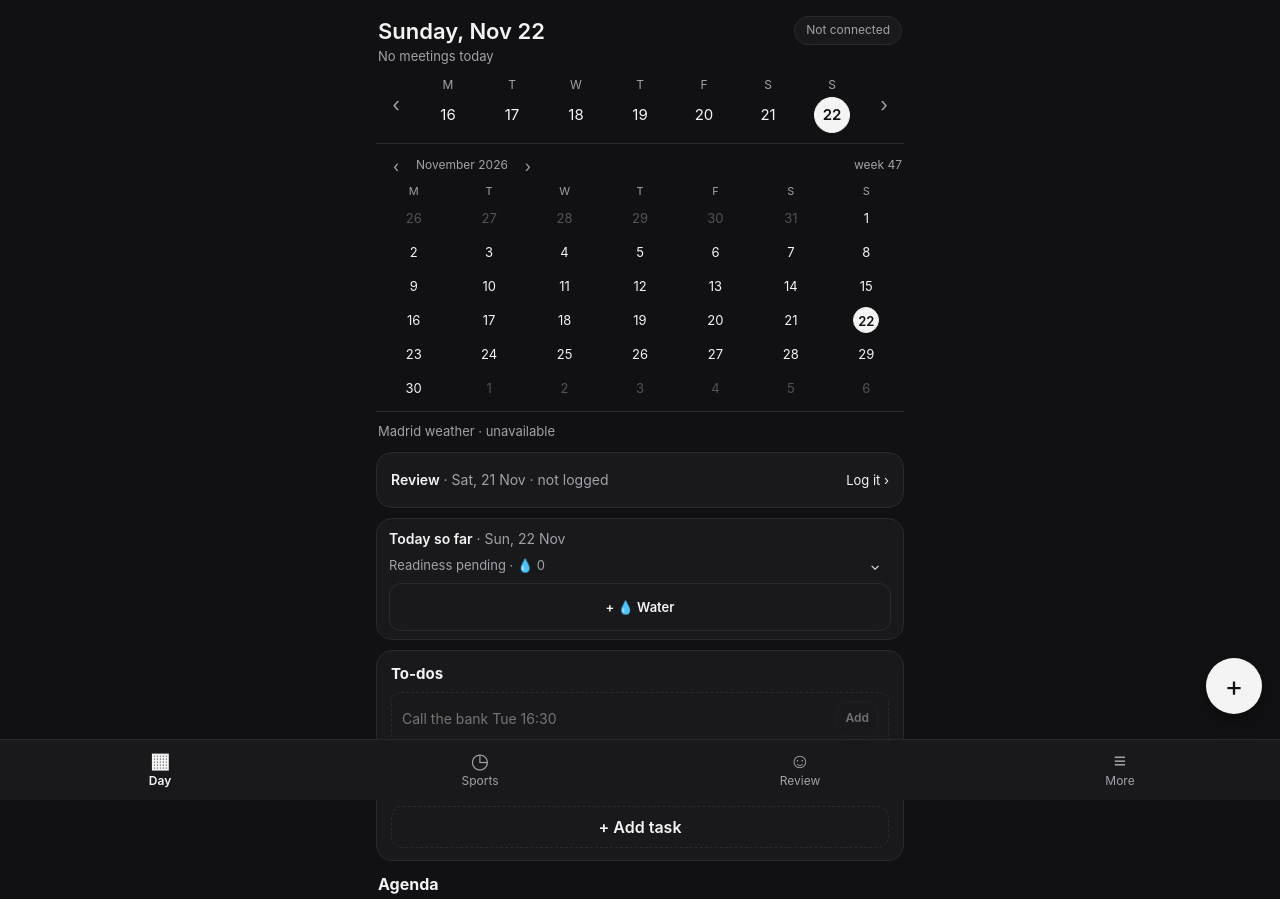
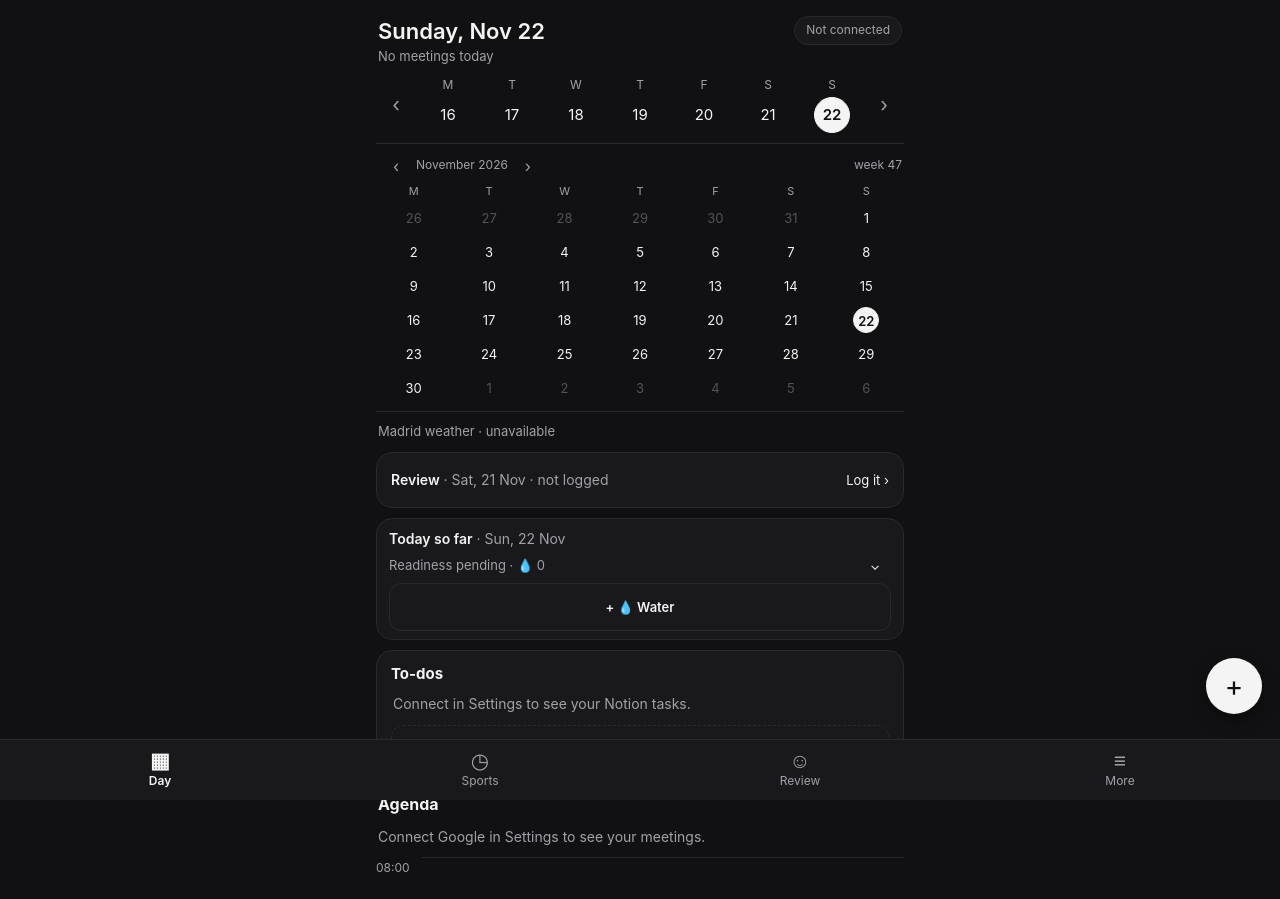
Before and after one commit to MyDayAppMH/My-Day, a plain HTML site: page index.html in a window 1280 px wide. Shown: the top 899 px of the page. Drawn offline with Linux system fonts and the light colour scheme; no server answers.

Commit message:
Keep weather and existing plus, omit extra task field

```diff
--- a/index.html
+++ b/index.html
@@ -226,6 +226,6 @@ svg text { fill: var(--muted); font-size: 10px; font-family: inherit; }
 <div id="overlay"></div>
 <div id="toast"></div>
 
-<script src="1-myday-weather-tasks.js"></script>
+<script src="1-myday-weather-only.js"></script>
 </body>
 </html>
```
